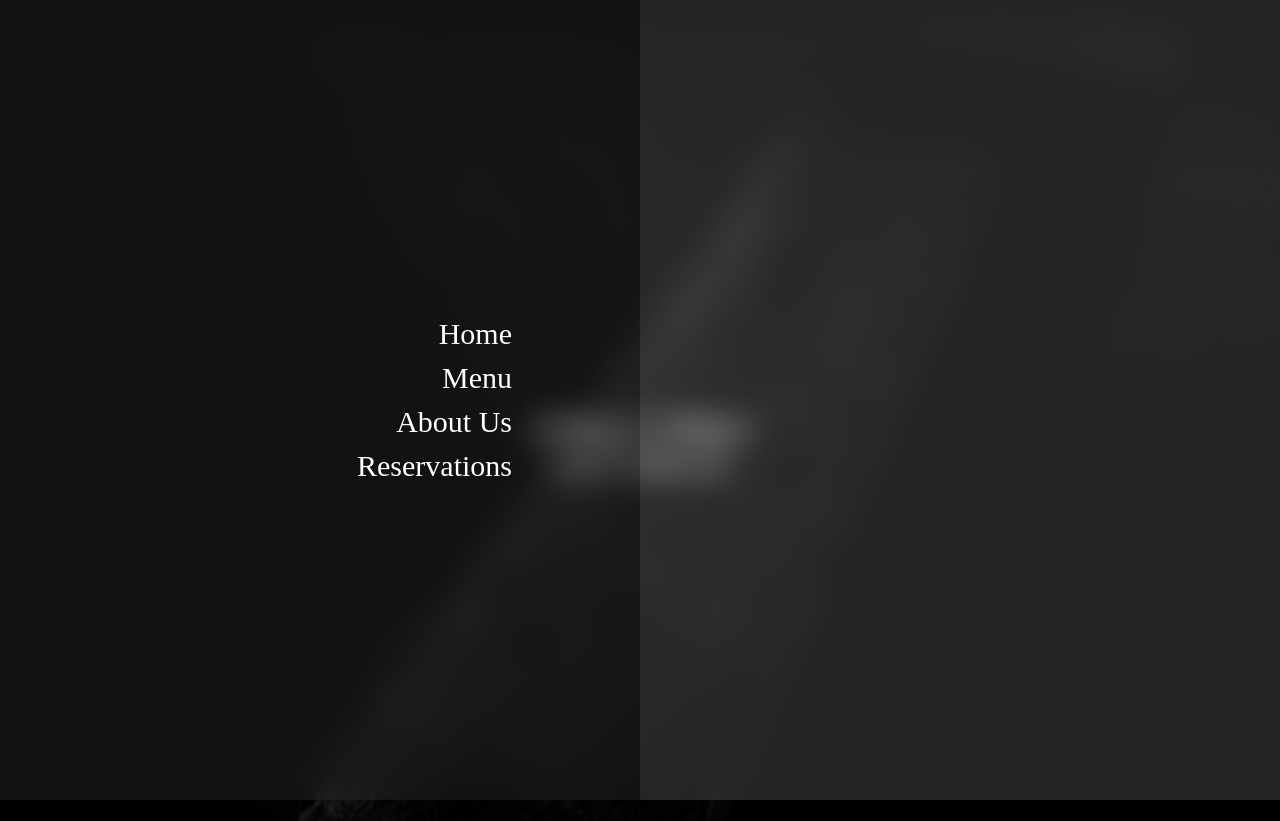
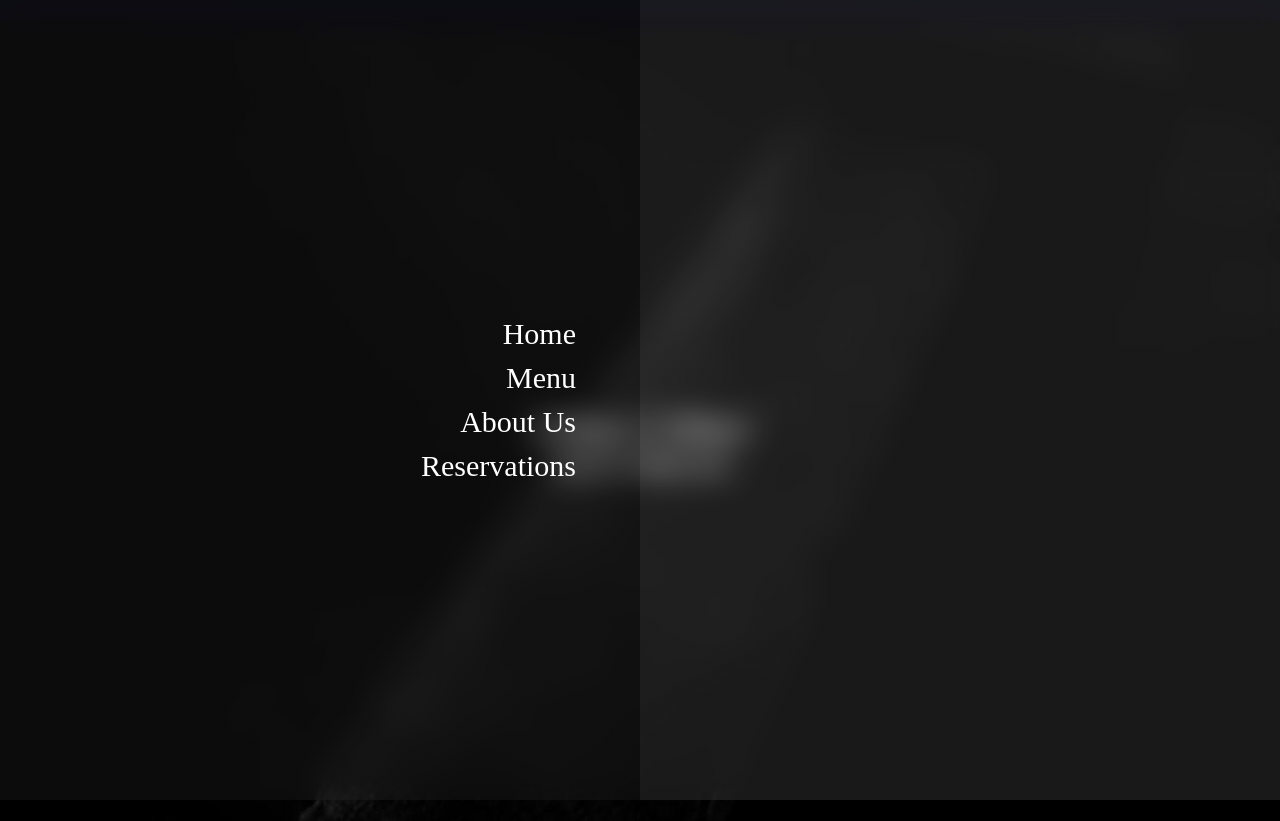
Before and after one commit to Bruc3W4yne/Bruc3W4yne.github.io, a plain HTML site: page index.html in a window 1280 px wide. Drawn offline with Linux system fonts and the light colour scheme.

Commit message:
modified style.css

```diff
--- a/style.css
+++ b/style.css
@@ -1,6 +1,7 @@
 :root {
-    --background-color: rgb(0, 0, 0);
-    --nav-background: linear-gradient(90deg, rgba(88, 88, 88, 0.2) 50%, rgb(185, 185, 185, 0.2) 50%);
+    --background-color: rgb(0, 0, 10);
+    --nav-background-desktop: linear-gradient(90deg, rgba(88, 88, 88, 0.135) 50%, rgb(185, 185, 185, 0.135) 50%);
+    --nav-background-mobile: hsla(240 80% 90% / 0.1);
     --gap: 10px;
 
 }
@@ -22,7 +23,7 @@ header {
 }
 
 
-@media (max-width: 35em) {
+@media (max-width: 75em) {
     body .primary-nav {
         inset: 0 0 0 30%;
         padding: min(25vh, 10rem) 2em;
@@ -31,16 +32,10 @@ header {
         justify-content: flex-start;
         --gap: 5em;
 
-        background: hsla(0 0% 70% / 0.1);
+        background: var(--nav-background-mobile);
     }
 }
 
-/* @supports(backdrop-filter: blur(1rem)) {
-    .primary-nav {
-
-        backdrop-filter: blur(1rem);
-    }
-} */
 
 .title {
     padding-top: 50vh;
@@ -71,7 +66,7 @@ ul {
     list-style: none;
     margin: 0;
     justify-content: center;
-    background: var(--nav-background);
+    background: var(--nav-background-desktop);
     backdrop-filter: blur(1rem);
     -webkit-backdrop-filter: blur(1rem);
 }
@@ -81,7 +76,7 @@ ul {
     text-decoration: none;
     font-size: 30px;
     transition: all 350ms ease-in-out;
-    margin-right: 60vw;
+    margin-right: 55vw;
 }
 
 a:hover {
```
